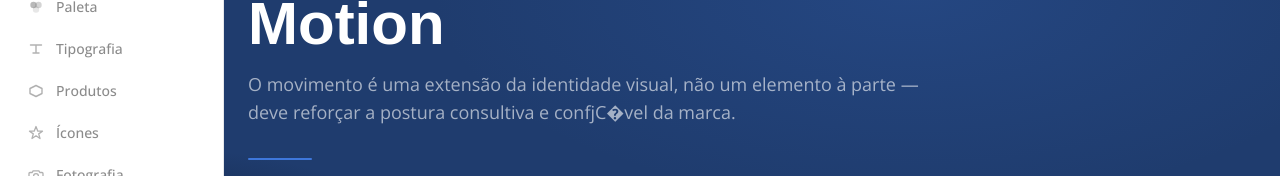
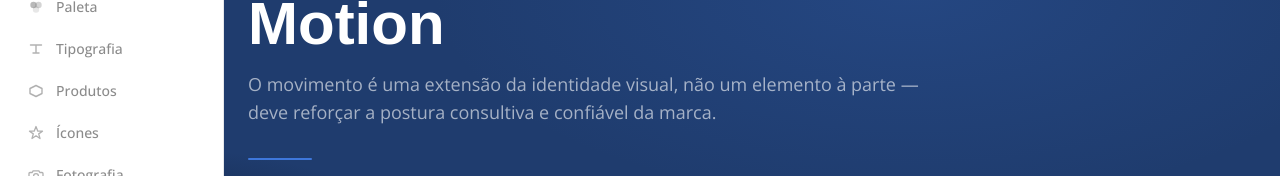
Before and after one commit to mayaracolinsindiconet/sindiconet-brand-center, a Next.js app: page /identidade/motion in a window 1280 px wide. Shown: the part 174-350 px from the top of the page. Built offline with nearby package versions, Linux system fonts and the light colour scheme.

Commit message:
Update page.tsx

```diff
--- a/app/identidade/motion/page.tsx
+++ b/app/identidade/motion/page.tsx
@@ -74,7 +74,7 @@ export default function MotionPage() {
     <main>
       <SectionHero
         title="Motion"
-        description="O movimento é uma extensão da identidade visual, não um elemento à parte — deve reforçar a postura consultiva e confjC�vel da marca."
+        description="O movimento é uma extensão da identidade visual, não um elemento à parte — deve reforçar a postura consultiva e confiável da marca."
         breadcrumb={[
           { label: 'Identidade', href: '/identidade/logo' },
           { label: 'Motion', href: '/identidade/motion' },
@@ -90,7 +90,9 @@ export default function MotionPage() {
           'uma linguagem visual nova.'
         }
         background="white"
-      />
+      >
+        <div />
+      </SectionWrapper>
 
       <SectionWrapper
         id="alinhado"
```
